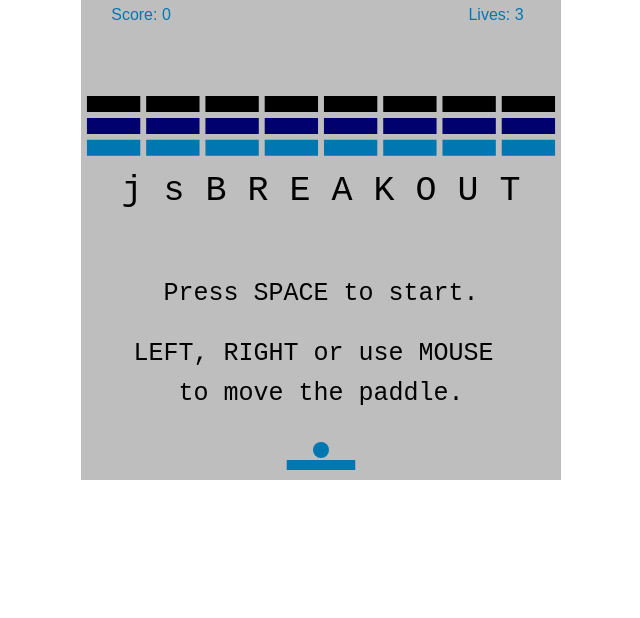
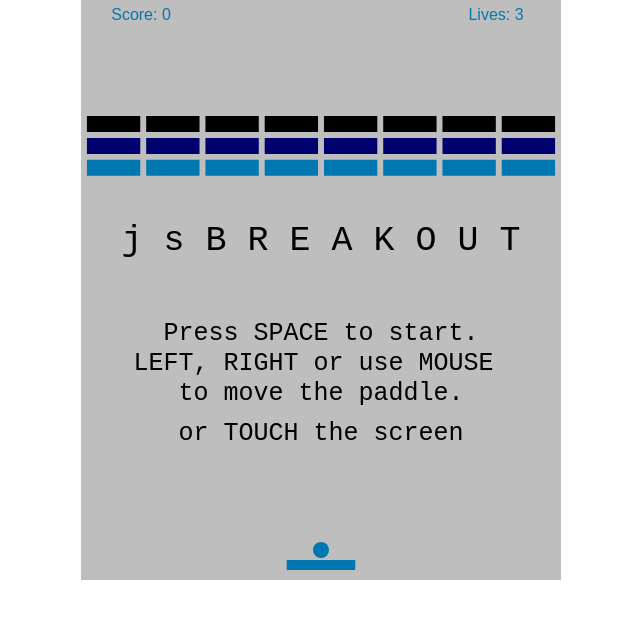
Before and after one commit to erdmenger/jsbreakout, a plain HTML site: page index.html in a window 1280 px wide. Shown: the whole page, without its empty margins (319-959 px from the left). Drawn offline with Linux system fonts and the light colour scheme.

Commit message:
including touch doc

```diff
--- a/index.html
+++ b/index.html
@@ -10,7 +10,7 @@
 </head>
 <body>
 
-<canvas id="myCanvas" width="480" height="480"></canvas>
+<canvas id="myCanvas" width="480" height="580"></canvas>
 
 <script type="text/javascript" src="js/jsbreakout.js"></script>
 
--- a/js/jsbreakout.js
+++ b/js/jsbreakout.js
@@ -318,9 +318,10 @@ function splashscreen() {
       ctx.font = "25px Courier New";
       ctx.fillStyle = "black";
       ctx.textAlign = "center";
-      ctx.fillText("Press SPACE to start.", canvas.width / 2, canvas.height/2 + 60);
-      ctx.fillText("LEFT, RIGHT or use MOUSE ", canvas.width / 2, canvas.height/2 + 120);
-      ctx.fillText("to move the paddle.", canvas.width / 2, canvas.height/2 + 160);
+      ctx.fillText("Press SPACE to start.", canvas.width / 2, canvas.height/2 + 50);
+      ctx.fillText("LEFT, RIGHT or use MOUSE ", canvas.width / 2, canvas.height/2 + 80);
+      ctx.fillText("to move the paddle.", canvas.width / 2, canvas.height/2 + 110);
+      ctx.fillText("or TOUCH the screen", canvas.width / 2, canvas.height/2 + 150);
       ctx.closePath();
 
 }
```
